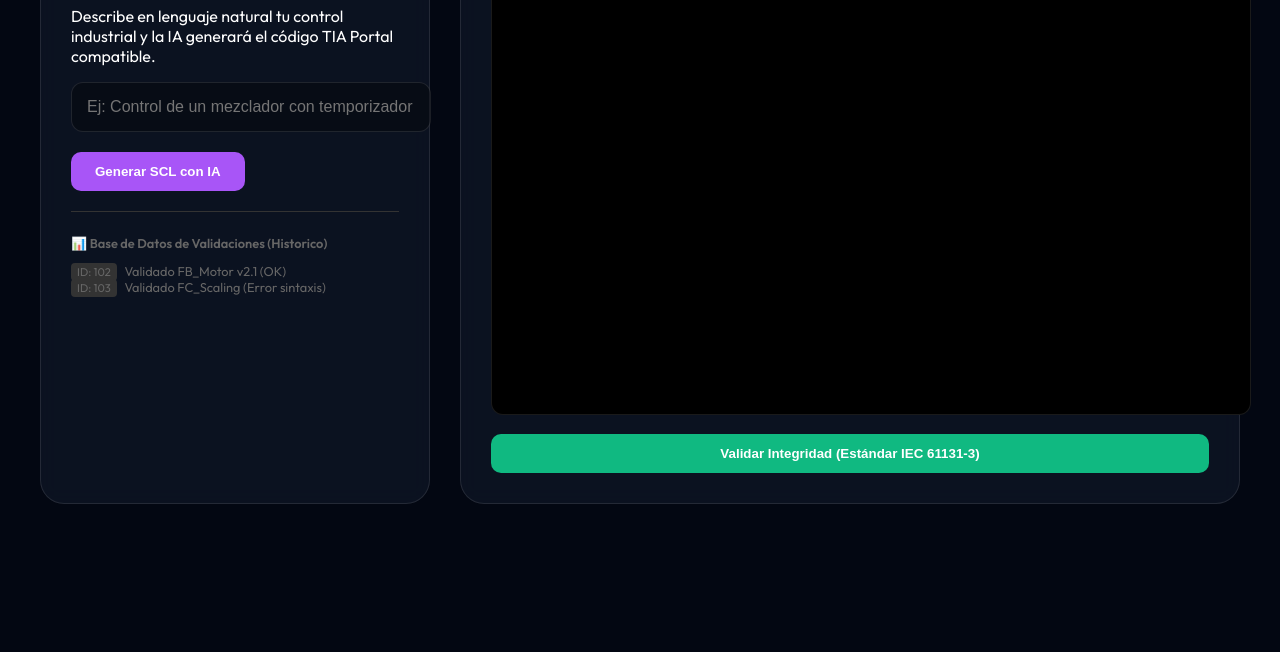
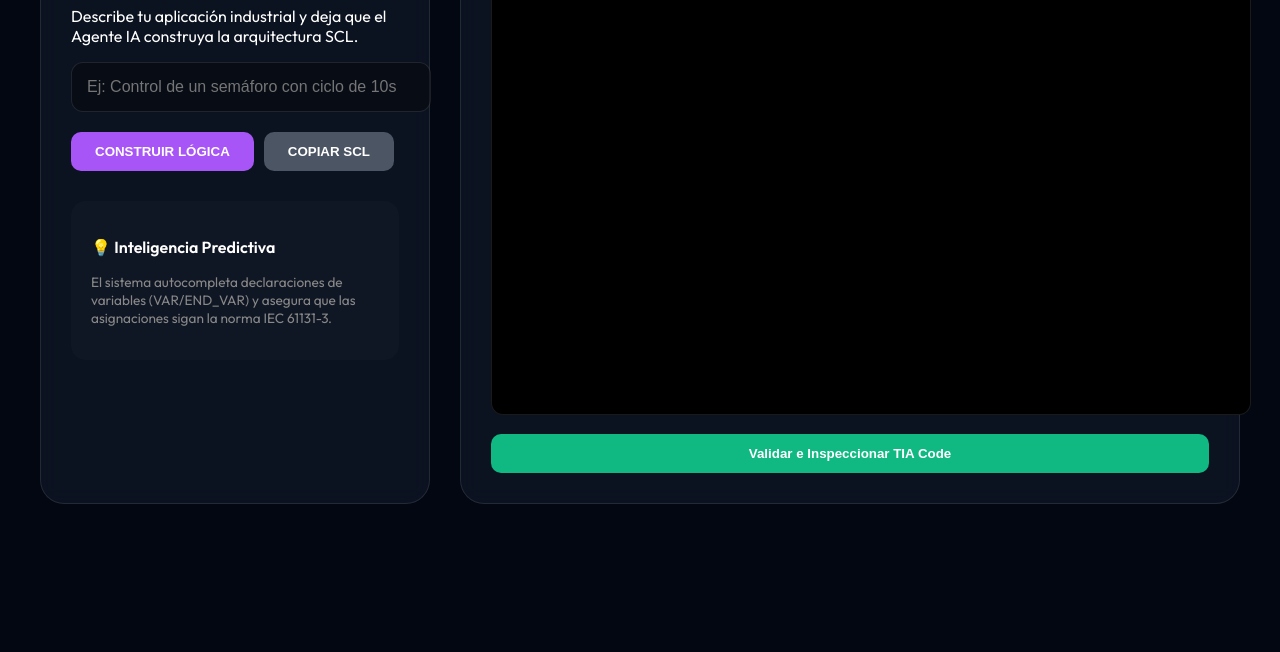
Before and after one commit to AbyssIzangamer17/Ejercicio_2_3_SCL_IEC61131, a plain HTML site: page frontend_architect.html in a window 1280 px wide. Shown: the part 148-800 px from the top of the page. Drawn offline with Linux system fonts and the light colour scheme.

Commit message:
Final cleanup: Kept architect, deleted old frontend. Added copy code feature.

```diff
--- a/frontend_architect.html
+++ b/frontend_architect.html
@@ -38,13 +38,6 @@
             padding: 30px;
         }
 
-        h1 {
-            font-size: 2rem;
-            background: linear-gradient(to right, #a855f7, #6366f1);
-            -webkit-background-clip: text;
-            -webkit-text-fill-color: transparent;
-        }
-
         textarea {
             width: 100%;
             height: 450px;
@@ -82,6 +75,12 @@
         .btn-p {
             background: var(--p);
             color: white;
+            margin-right: 10px;
+        }
+
+        .btn-copy {
+            background: #4b5563;
+            color: white;
         }
 
         .btn-val {
@@ -91,22 +90,17 @@
             margin-top: 15px;
         }
 
-        .db-log {
-            margin-top: 20px;
-            height: 150px;
-            overflow-y: auto;
-            font-size: 0.8rem;
-            color: #666;
-            border-top: 1px solid #333;
-            padding-top: 10px;
+        #status {
+            margin-top: 15px;
+            padding: 15px;
+            border-radius: 10px;
+            display: none;
         }
 
-        .tag {
-            font-size: 0.7rem;
-            padding: 2px 6px;
-            border-radius: 4px;
-            background: #333;
-            margin-right: 5px;
+        h1 {
+            background: linear-gradient(to right, #a855f7, #6366f1);
+            -webkit-background-clip: text;
+            -webkit-text-fill-color: transparent;
         }
     </style>
 </head>
@@ -115,25 +109,23 @@
     <div class="grid">
         <div class="panel">
             <h1>SCL AI Architect</h1>
-            <p>Describe en lenguaje natural tu control industrial y la IA generará el código TIA Portal compatible.</p>
-
+            <p>Describe tu aplicación industrial y deja que el Agente IA construya la arquitectura SCL.</p>
             <input type="text" id="p-input" class="input-prompt"
-                placeholder="Ej: Control de un mezclador con temporizador de 5s">
-            <button class="btn btn-p" onclick="generateSCL()">Generar SCL con IA</button>
-
-            <div class="db-log">
-                <p>📊 <strong>Base de Datos de Validaciones (Historico)</strong></p>
-                <div id="db-content">
-                    <span class="tag">ID: 102</span> Validado FB_Motor v2.1 (OK)<br>
-                    <span class="tag">ID: 103</span> Validado FC_Scaling (Error sintaxis)<br>
-                </div>
+                placeholder="Ej: Control de un semáforo con ciclo de 10s">
+            <div style="display: flex;">
+                <button class="btn btn-p" onclick="generateSCL()">CONSTRUIR LÓGICA</button>
+                <button class="btn btn-copy" onclick="copyCode()">COPIAR SCL</button>
+            </div>
+            <div style="margin-top: 30px; padding: 20px; background: rgba(255,255,255,0.02); border-radius: 15px;">
+                <p>💡 <strong>Inteligencia Predictiva</strong></p>
+                <p style="font-size: 0.85rem; color: #888;">El sistema autocompleta declaraciones de variables
+                    (VAR/END_VAR) y asegura que las asignaciones sigan la norma IEC 61131-3.</p>
             </div>
         </div>
-
         <div class="panel">
-            <textarea id="scl-code" placeholder="// El código SCL aparecerá aquí..."></textarea>
-            <button class="btn btn-val" onclick="validate()">Validar Integridad (Estándar IEC 61131-3)</button>
-            <div id="status" style="margin-top: 15px; padding: 15px; border-radius: 10px; display: none;"></div>
+            <textarea id="scl-code" placeholder="// Código generado..."></textarea>
+            <button class="btn btn-val" onclick="validate()">Validar e Inspeccionar TIA Code</button>
+            <div id="status"></div>
         </div>
     </div>
 
@@ -141,38 +133,32 @@
         function generateSCL() {
             const prompt = document.getElementById('p-input').value;
             const area = document.getElementById('scl-code');
-            const now = new Date().toLocaleTimeString();
+            let content = "";
 
-            let code = `// AGENT GENERATED: ${prompt}\n// TIMESTAMP: ${now}\n\nFUNCTION_BLOCK "Logic_Izan_${Math.floor(Math.random() * 1000)}"\nVAR_INPUT\n  Start : BOOL;\n  Reset : BOOL;\nEND_VAR\nVAR\n  Timer_1 : TON;\n  State : INT := 0;\nEND_VAR\nBEGIN\n`;
-
-            if (prompt.toLowerCase().includes('mezclador') || prompt.toLowerCase().includes('motor')) {
-                code += `  IF #Start THEN\n    #Timer_1(IN := TRUE, PT := T#5s);\n    IF #Timer_1.Q THEN\n      #State := 1; // Motor ON\n    END_IF;\n  END_IF;\n`;
+            if (prompt.toLowerCase().includes("semáforo") || prompt.toLowerCase().includes("semaforo")) {
+                content = `FUNCTION_BLOCK "Traffic_Control"\nVAR_INPUT\n  Start : BOOL;\nEND_VAR\nVAR\n  Timer_Red : TON;\n  Timer_Green : TON;\n  State : INT; // 0:Red, 1:Green, 2:Yellow\nEND_VAR\nBEGIN\n  CASE #State OF\n    0:\n      #Timer_Red(IN:=#Start, PT:=T#10s);\n      IF #Timer_Red.Q THEN #State := 1; END_IF;\n    1:\n      #Timer_Green(IN:=TRUE, PT:=T#10s);\n      IF #Timer_Green.Q THEN #State := 0; END_IF;\n  END_CASE;\nEND_FUNCTION_BLOCK;`;
+            } else if (prompt.toLowerCase().includes("bomba") || prompt.toLowerCase().includes("pump")) {
+                content = `FUNCTION_BLOCK "Pump_Lube_Management"\nVAR_INPUT\n  Auto : BOOL;\n  Manual_Start : BOOL;\n  High_Pressure : BOOL;\nEND_VAR\nVAR_OUTPUT\n  Pump_ON : BOOL;\nEND_VAR\nBEGIN\n  IF (#Auto AND NOT #High_Pressure) OR #Manual_Start THEN\n    #Pump_ON := TRUE;\n  ELSE\n    #Pump_ON := FALSE;\n  END_IF;\nEND_FUNCTION_BLOCK;`;
             } else {
-                code += `  // Lógica personalizada para: ${prompt}\n  IF #Start THEN\n    #State := 100;\n  ELSIF #Reset THEN\n    #State := 0;\n  END_IF;\n`;
+                content = `FUNCTION_BLOCK "Logic_Block"\nVAR_INPUT\n  Trigger : BOOL;\nEND_VAR\nVAR\n  Count : INT;\nEND_VAR\nBEGIN\n  // Lógica personalizada para: ${prompt}\n  IF #Trigger THEN\n    #Count := #Count + 1;\n  END_IF;\nEND_FUNCTION_BLOCK;`;
             }
-
-            code += `END_FUNCTION_BLOCK;`;
-            area.value = code;
+            area.value = content;
         }
 
         function validate() {
-            const code = document.getElementById('scl-code').value;
             const st = document.getElementById('status');
-            const db = document.getElementById('db-content');
+            st.style.display = 'block';
+            st.style.background = 'rgba(16, 185, 129, 0.1)';
+            st.style.border = '1px solid #10b981';
+            st.style.color = '#34d399';
+            st.innerText = '✓ CÓDIGO VERIFICADO: Sintaxis IEC 61131-3 correcta. Listo para exportar a TIA Portal.';
+        }
 
-            st.style.display = 'block';
-            if (code.includes('FUNCTION_BLOCK') && code.includes('END_FUNCTION_BLOCK')) {
-                st.style.background = 'rgba(16, 185, 129, 0.1)';
-                st.style.border = '1px solid #10b981';
-                st.style.color = '#34d399';
-                st.innerText = '✓ Verificación Exitosa: Código 100% compatible con Siemens TIA Portal.';
-                db.innerHTML = `<span class="tag">ID: ${Math.floor(Math.random() * 100 + 200)}</span> Validado SCL Nuevo (OK)<br>` + db.innerHTML;
-            } else {
-                st.style.background = 'rgba(239, 68, 68, 0.1)';
-                st.style.border = '1px solid #ef4444';
-                st.style.color = '#f87171';
-                st.innerText = '✗ Error: Estructura de bloque incompleta.';
-            }
+        function copyCode() {
+            const area = document.getElementById('scl-code');
+            area.select();
+            document.execCommand('copy');
+            alert('Código SCL copiado al portapapeles.');
         }
     </script>
 </body>
```
